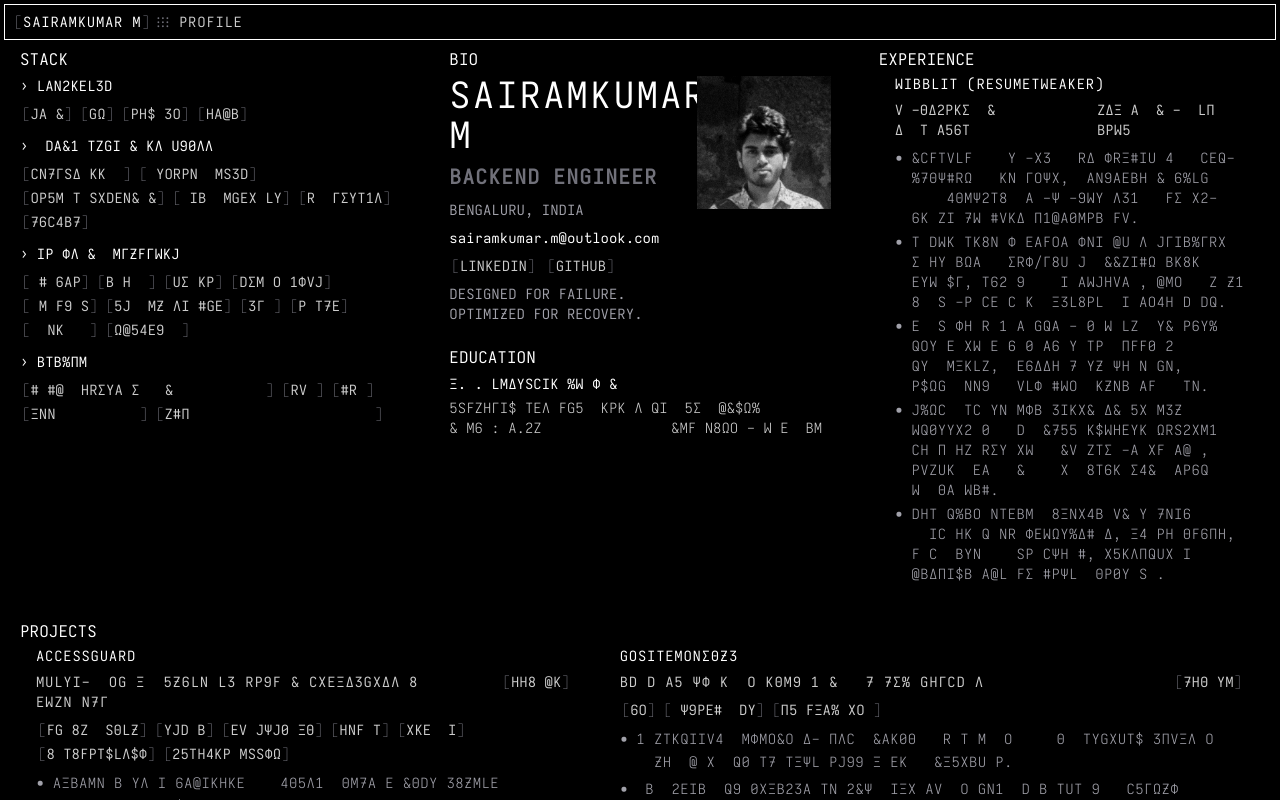
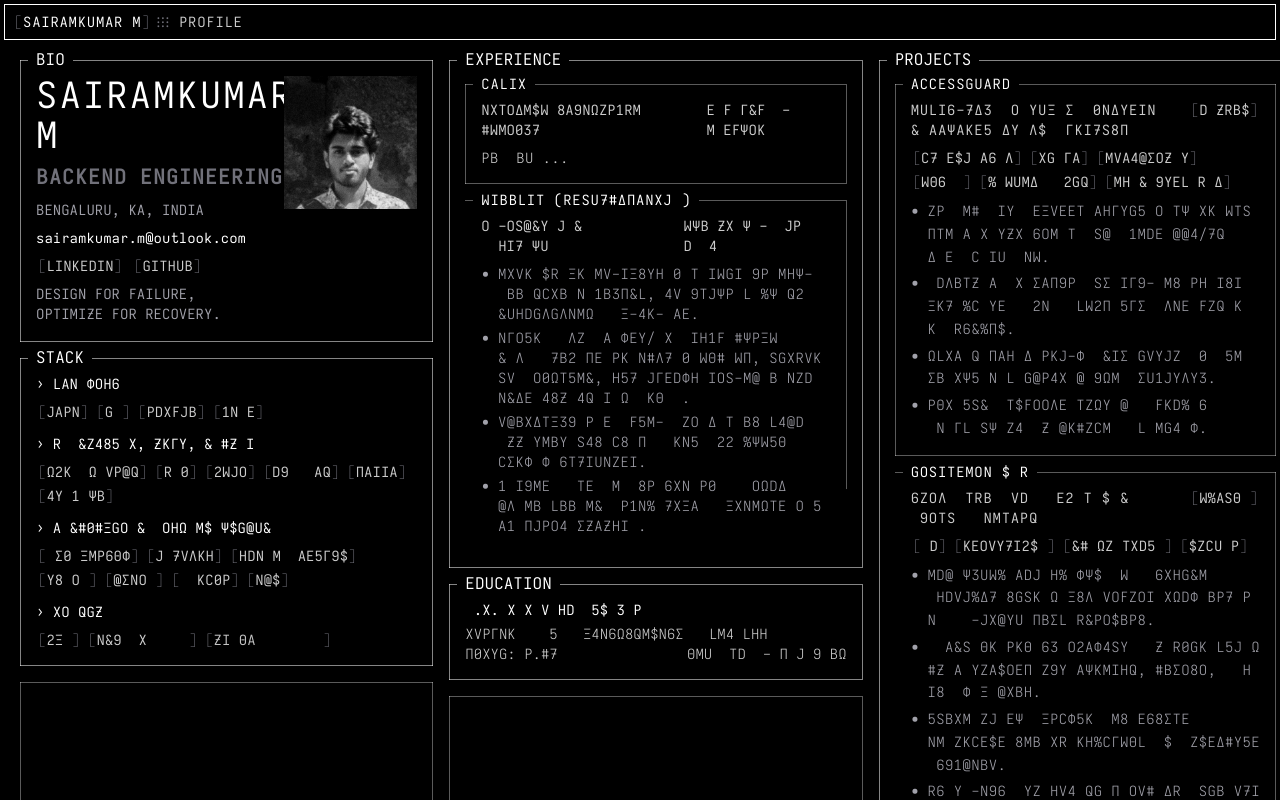
Before and after one commit to sairamkumarm/personal-portfolio, a Next.js app: page / in a window 1280 px wide. Shown: the top 800 px of the page. Built offline with nearby package versions, Linux system fonts and the light colour scheme.

Commit message:
filler box experimental

```diff
--- a/app/globals.css
+++ b/app/globals.css
@@ -129,6 +129,17 @@
 
 .border-theme-tertiary {
   border-color: var(--border-tertiary);
+}
+
+.filler-bg {
+    background-image: repeating-linear-gradient(
+        -45deg,
+        rgba(255, 255, 255, 0.03),
+        rgba(255, 255, 255, 0.03) 1px,
+        transparent 1px,
+        transparent 6px
+    );
+    background-size: 4px 4px;
 }
 
 /* CLEANED UP: Interactive elements - removed conflicting logic */
--- /dev/null
+++ b/components/filler-box.tsx
@@ -0,0 +1,13 @@
+"use client";
+
+import { AnimatedBorder } from "./animated-border";
+
+export function FillerBox() {
+  return (
+    <div className="flex-grow min-h-0 overflow-hidden">
+      <AnimatedBorder className="p-0 h-full" borderClassName="border-theme-tertiary">
+        <div className="h-full w-full filler-bg"></div>
+      </AnimatedBorder>
+    </div>
+  );
+}
--- a/components/operator-profile.tsx
+++ b/components/operator-profile.tsx
@@ -12,6 +12,7 @@ import { PersonalInfoSection } from "./profile/personal-info-section"
 import { SkillsSection } from "./profile/skills-section"
 import { EducationSection } from "./profile/education-section"
 import { AnimatedBorder } from "./animated-border"
+import { FillerBox } from "./filler-box"
 
 interface OperatorProfileProps {
   data: ResumeData
@@ -87,58 +88,49 @@ export function OperatorProfile({ data }: OperatorProfileProps) {
 
       <ProfileHeader data={data} textPhaseActive={textPhaseActive} interactivePhaseActive={interactivePhaseActive} DEBUG_MODE={DEBUG_MODE} GlitchComponent={GlitchComponent} />
 
-      {/* Main Content - Multi-column Layout */}
-      <div className=" xl:hidden flex-grow pt-20 sm:pt-14 columns-[30rem] pb-4 gap-x-4 space-y-4 px-0 z-60">
-        <div className=" break-inside-avoid bg-theme-primary">
+      {/* Main Content - Flexbox Layout */}
+      <div className="flex-grow pt-20 sm:pt-14 flex flex-row gap-4 px-0 z-60">
+        <FillerBox />
+        <div className="mx-auto flex w-full flex-col lg:flex-row gap-4">
+
+          {/* Column 1 */}
+          <div className="flex flex-col gap-4 w-[30rem]">
+            <div className="bg-theme-primary">
               <PersonalInfoSection data={data} textPhaseActive={textPhaseActive} DEBUG_MODE={DEBUG_MODE} calculateDelay={calculateDelay} calculateFieldDelay={calculateFieldDelay} GlitchComponent={GlitchComponent} />
             </div>
-
-        <div className=" break-inside-avoid bg-theme-primary">
+            <div className="bg-theme-primary">
               <SkillsSection data={data} textPhaseActive={textPhaseActive} DEBUG_MODE={DEBUG_MODE} calculateDelay={calculateDelay} GlitchComponent={GlitchComponent} />
             </div>
-        <div className=" break-inside-avoid bg-theme-primary">
+            <FillerBox />
+          </div>
+
+          {/* Column 2 */}
+          <div className="flex flex-col gap-4 w-[30rem]">
+            <div className="bg-theme-primary">
               <ExperienceSection data={data} textPhaseActive={textPhaseActive} DEBUG_MODE={DEBUG_MODE} calculateDelay={calculateDelay} GlitchComponent={GlitchComponent} />
             </div>
-
-        <div className=" break-inside-avoid bg-theme-primary">
+            <div className="bg-theme-primary">
               <EducationSection data={data} textPhaseActive={textPhaseActive} DEBUG_MODE={DEBUG_MODE} calculateDelay={calculateDelay} GlitchComponent={GlitchComponent} />
             </div>
+            <FillerBox />
+          </div>
 
-        <div className=" break-inside-avoid bg-theme-primary">
+          {/* Column 3 */}
+          <div className="flex flex-col gap-4 w-[30rem]">
+            <div className="bg-theme-primary">
               <ProjectsSection data={data} textPhaseActive={textPhaseActive} DEBUG_MODE={DEBUG_MODE} calculateDelay={calculateDelay} GlitchComponent={GlitchComponent} />
+            </div>
+            <FillerBox />
           </div>
 
         </div>
-
-      <div className="hidden xl:flex items-center flex-grow pt-20 sm:pt-14 pb-4 z-60 ">
-        <div className="grid grid-cols-3 gap-4 2xl:max-w-[90rem] mx-auto">
-            {/* Left Column */}
-            <div className="space-y-4">
-                <SkillsSection data={data} textPhaseActive={textPhaseActive} DEBUG_MODE={DEBUG_MODE} calculateDelay={calculateDelay} GlitchComponent={GlitchComponent} />
-            </div>
-
-            {/* Center Column */}
-            <div className="space-y-4">
-                <PersonalInfoSection data={data} textPhaseActive={textPhaseActive} DEBUG_MODE={DEBUG_MODE} calculateDelay={calculateDelay} calculateFieldDelay={calculateFieldDelay} GlitchComponent={GlitchComponent} />
-                <EducationSection data={data} textPhaseActive={textPhaseActive} DEBUG_MODE={DEBUG_MODE} calculateDelay={calculateDelay} GlitchComponent={GlitchComponent} />
-            </div>
-
-            {/* Right Column */}
-            <div className="space-y-4">
-                <ExperienceSection data={data} textPhaseActive={textPhaseActive} DEBUG_MODE={DEBUG_MODE} calculateDelay={calculateDelay} GlitchComponent={GlitchComponent} />
-            </div>
-
-            {/* Bottom Row */}
-            <div className="col-span-3 space-y-4">
-                <ProjectsSection data={data} textPhaseActive={textPhaseActive} DEBUG_MODE={DEBUG_MODE} calculateDelay={calculateDelay} GlitchComponent={GlitchComponent} />
-            </div>
-        </div>
+        <FillerBox />
       </div>
 
 
       {/* Footer - Enhanced Responsive */}
       <RenderSequence phase="interactive" delay={DEBUG_MODE ? 0 : 4500}>
-        <footer className="text-center text-xs sm:text-sm tracking-wider bg-theme-primary">
+        <footer className="text-center text-xs sm:text-sm tracking-wider bg-theme-primary mt-4">
           <AnimatedBorder className="p-2">
             <div className="py-0">
             <span className="block sm:inline bracket-interactive"><span className="bracket-accent">[</span>BUILT WITH <span className="line-through">SPITE</span> LOVE<span className="bracket-accent">]</span></span>
--- a/components/profile/project-section.tsx
+++ b/components/profile/project-section.tsx
@@ -17,7 +17,7 @@ export function ProjectsSection({ data, textPhaseActive, DEBUG_MODE, calculateDe
 
     return (
         <AnimatedBorder header="PROJECTS" delay={calculateDelay(data.sections.projects.renderIndex)} >
-            <div className="flex flex-col xl:flex-row gap-4 pt-2">
+            <div className="flex flex-col gap-4 pt-2">
                 {data.sections.projects.items.map((project, index) => (
                     <AnimatedBorder
                     key={`project-${index}`}
--- a/lib/resume-backup.ts
+++ b/lib/resume-backup.ts
@@ -1,109 +1,94 @@
 import type { ResumeData } from "@/types/resume"
 
 export const resumeData: ResumeData = {
-  personal_info: {
-    name: "sairamkumar m",
-    location: "bengaluru, india",
-    role: "backend engineer",
-    contact: "sairamkumar.m@outlook.com",
-    renderIndex: 1,
+  "personal_info": {
+    "name": "Sairamkumar M",
+    "location": "Bengaluru, KA, India",
+    "role": "Backend Engineering",
+    "contact": "sairamkumar.m@outlook.com",
+    "renderIndex": 1
   },
-  links: {
-    items: [
-      { label: "linkedin", url: "https://www.linkedin.com/in/sairamkumarm" },
-      { label: "github", url: "https://github.com/sairamkumarm" },
+  "links": {
+    "items": [
+      { "label": "linkedin", "url": "https://www.linkedin.com/in/sairamkumarm" },
+      { "label": "github", "url": "https://github.com/sairamkumarm" }
     ],
-    renderIndex: 2,
+    "renderIndex": 2
   },
-  bio: {
-    content:
-      "designed for failure. optimized for recovery.",
-    renderIndex: 3,
+  "bio": {
+    "content": "Design for failure, optimize for recovery.",
+    "renderIndex": 3
   },
-  skills: {
-    categories: [
+  "skills": {
+    "categories": [
       {
-        name: "languages",
-        skills: ["java", "go","python", "bash"],
+        "name": "Languages",
+        "skills": ["Java", "Go", "Python", "Bash"]
       },
       {
-        name: "frameworks & libraries",
-        skills: [
-          "spring boot",
-          "spring cloud",
-          "spring security",
-          "resilience4j",
-          "openfeign",
-          "eureka",
-        ],
+        "name": "Frameworks, APIs, & Libs",
+        "skills": ["Spring Boot", "Gin", "REST", "GraphQL", "Junit", "Mockito"]
       },
       {
-        name: "tools & platforms",
-        skills: [
-          "docker",
-          "redis",
-          "kafka",
-          "postgresql",
-          "mongodb",
-          "elasticsearch",
-          "git",
-          "junit",
-          "mockito",
-          "insomnia",
-        ],
+        "name": "Databases & Infrastructure",
+        "skills": [
+          "PostgreSQL",
+          "MongoDB",
+          "Elasticsearch",
+          "Redis",
+          "Kafka",
+          "Docker",
+          "GCP"
+        ]
       },
       {
-        name: "concepts",
-        skills: [
-          "data structures & algorithms",
-          "oop",
-          "aop",
-          "microservices",
-          "event-driven architecture",
-          "rest apis",
-        ],
-      },
+        "name": "concepts",
+        "skills": [
+          "OOP",
+          "Concurrency",
+          "Microservices"
+        ]
+      }
     ],
-    renderIndex: 4,
+    "renderIndex": 4
   },
-  sections: {
-    projects: {
-      items: [
+  "sections": {
+    "projects": {
+      "items": [
         {
-          name: "accessguard",
-          headline: "multi-tenant authentication & authorization platform",
-          description: [
-            "distributed microservices system with eureka service discovery and kafka-powered communication.",
-            "implemented rs256 jwt per-tenant key management and jwks endpoint for key rotation.",
-            "streamed login events via kafka with aop-based tracking and alerting.",
-            "used resilience4j and redis token buckets for rate limiting and circuit breaking.",
+          "name": "Accessguard",
+          "headline": "Multi-tenant Authentication & Authorization Platform",
+          "description": [
+            "Distributed microservices with eureka service discovery and kafka pub/sub communication.",
+            "Implemented rs256 jwt per-tenant key management and a jwks endpoint for key discovery.",
+            "Integrated redis-backed token bucket filter for gateway rate limiting.",
+            "Utilized resilience4j for circuit breaking and fallback behaviour."
           ],
-          stack: [
-            "spring boot",
-            "kafka",
-            "postgresql",
-            "redis",
-            "docker",
-            "resilience4j",
-            "elasticsearch",
+          "stack": [
+            "Spring Boot",
+            "Kafka",
+            "PostgreSQL",
+            "Redis",
+            "Resilience4j",
+            "Elasticsearch"
           ],
-          links: [
+          "links": [
             {
-              label: "github",
-              url: "https://github.com/sairamkumarm/accessguard",
-            },
-          ],
+              "label": "github",
+              "url": "https://github.com/sairamkumarm/accessguard"
+            }
+          ]
         },
         {
-          "name": "gositemonitor",
-          "headline": "concurrent site uptime & latency monitor",
+          "name": "GoSiteMonitor",
+          "headline": "Concurrent Site Uptime & Latency Monitor",
           "description": [
-            "concurrent goroutine-based worker pool to ping and monitor multiple urls in parallel with global rate limiting.",
-            "periodic job scheduling and structured json logging to capture latency metrics, outages, and session data.",
-            "centralized results pipeline for aggregation, analysis, and outage pattern detection.",
-            "multi-channel alerting via discord and email for real-time notifications."
+            "Goroutine worker pool to monitor multiple urls concurrently with global token-based rate limiting.",
+            "Periodic job scheduling and structured json logging for latency, outage, and session data.",
+            "Aggregation pipeline to detect recurring outage patterns and generate insights.",
+            "Multi-channel alerting through discord and email for real-time notifications."
           ],
-          "stack": ["go", "goroutines", "concurrency"],
+          "stack": ["Go", "Goroutines", "Concurrency", "Docker"],
           "links": [
             {
               "label": "github",
@@ -111,36 +96,57 @@ export const resumeData: ResumeData = {
             }
           ]
         },
+        {
+          "name": "ANSRS",
+          "headline": "Command Line Spaced Repetition System",
+          "description": [
+            "Recall engine based on difficulty, recall count, and spaced repetition intervals.",
+            "Implemented caching and embedded h2 database for persistence and archival.",
+            "Fully test-driven development workflow using junit and mockito."
+          ],
+          "stack": ["Java", "Maven", "h2", "Junit", "Mockito"],
+          "links": [
+            {
+              "label": "github",
+              "url": "https://github.com/sairamkumarm/ansrs"
+            }
+          ]
+        }
       ],
-      renderIndex: 5,
+      "renderIndex": 5
     },
-    experience: {
-      items: [
+    "experience": {
+      "items": [
         {
-          org: "wibblit (resumetweaker)",
-          role: "co-founder & developer",
-          duration: "sep 2024 - jun 2025",
-          description: [
-            "shipped an ai-powered resume and job-matching platform, managing product development end-to-end under early-stage startup constraints.",
-            "engineered a microservice integrated with gmail pub/sub to ingest user emails, detect job updates, and update a per-user job tracker in real time.",
-            "implemented client-side pdf parsing and json extraction for resume ingestion, enabling consistent, structured data flow from any pdf.",
-            "designed prompt flows to tailor resumes to job descriptions through keyword mapping and tone-shifting, while generating dynamic interview questions.",
-            "balanced system design with fast iteration on activation, positioning, and feature delivery, shipping a working mvp to early testers."
-          ],
+          "org": "Calix",
+          "role": "Graduate Engineering Trainee",
+          "duration": "Mar 2026 - Present",
+          "description": ["loading..."]
         },
+        {
+          "org": "Wibblit (resumetweaker)",
+          "role": "Co-founder & Developer",
+          "duration": "Sep 2024 - Jun 2025",
+          "description": [
+            "Shipped an ai-powered resume to job-matching platform, managing product development end-to-end.",
+            "Built a gmail pub/sub integrated microservice to ingest emails, detect job updates, and update per-user job trackers in real time.",
+            "Implemented client-side pdf parsing and json extraction for consistent resume ingestion.",
+            "Balanced system design with rapid iteration and delivered a working mvp to early testers."
+          ]
+        }
       ],
-      renderIndex: 6,
+      "renderIndex": 6
     },
-    education: {
-      items: [
+    "education": {
+      "items": [
         {
-          degree: "b.e. computer science",
-          institution: "visvesvaraya technological university",
-          duration: "dec 2021 - jun 2025",
-          grade: "9.24"
-        },
+          "degree": "B.E. Computer Science",
+          "institution": "Visvesvaraya Technological University",
+          "duration": "Dec 2021 - Aug 2025",
+          "grade": "9.24"
+        }
       ],
-      renderIndex: 7,
-    },
-  },
+      "renderIndex": 7
+    }
+  }
 }
```
Lines whose indentation alone changed are shown as unchanged.
